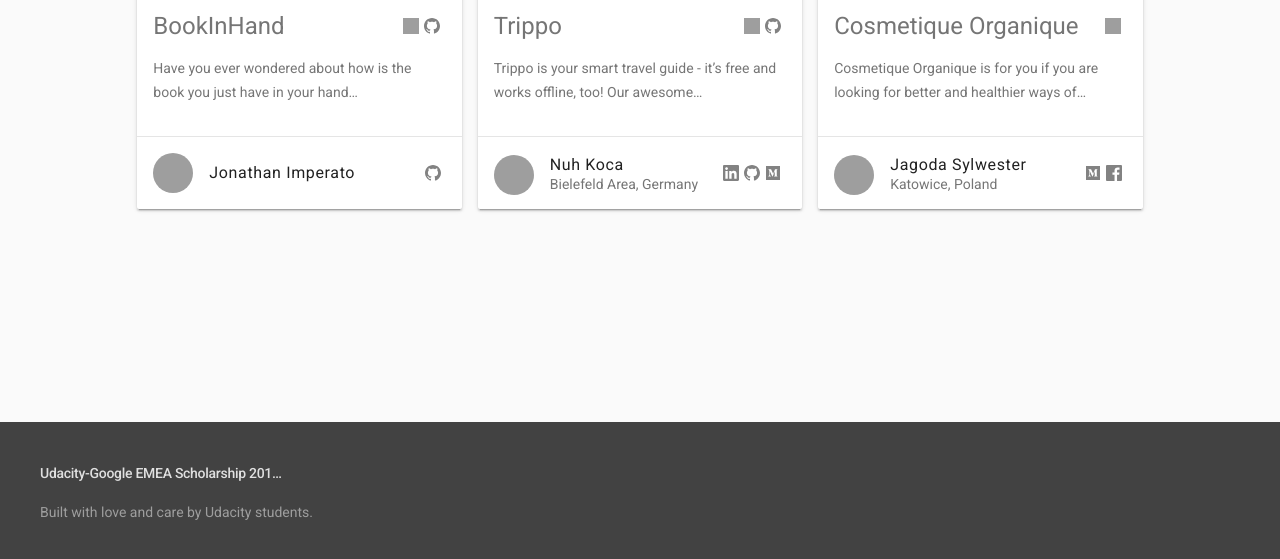
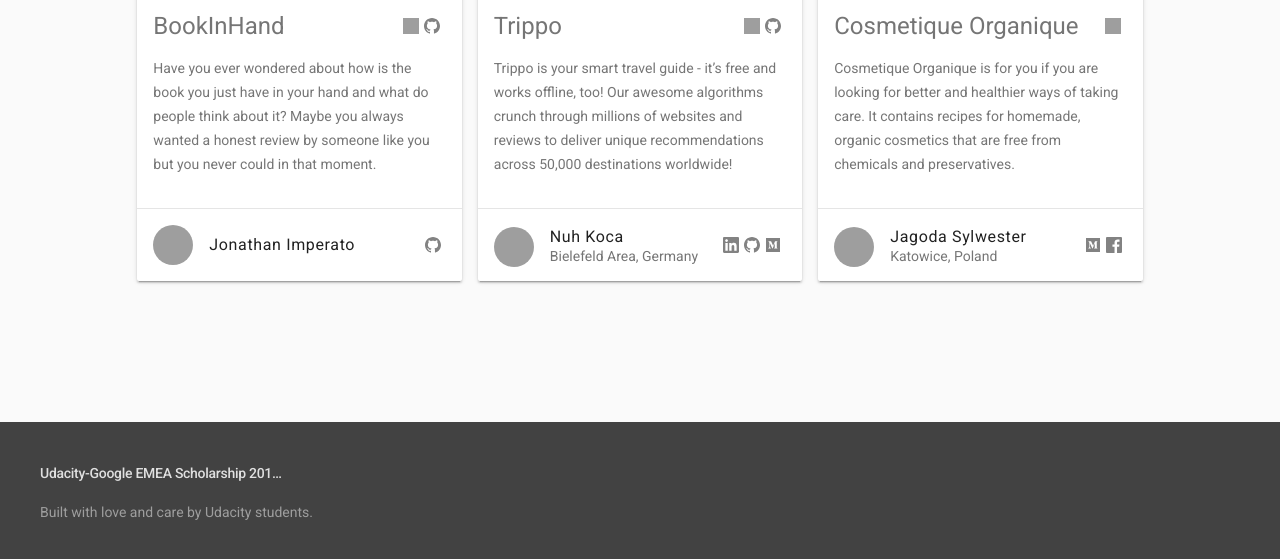
Before and after one commit to google-udacity-scholars18/google-udacity-scholars18.github.io, a Jekyll site: the page built from and.html, in a window 1280 px wide, cut to the strip 330-889 px from the top of the page. Built offline with Jekyll 4.4.1, drawn with Linux system fonts in a browser that asks for light colours; some of the changed lines change nothing that is shown; grey boxes are pictures that could not be loaded.

Commit message:
Stop truncating description

```diff
--- a/_data/and.yml
+++ b/_data/and.yml
@@ -42,14 +42,6 @@
     people think about it? Maybe you always wanted a honest review by someone like you but
     you never could in that moment.
 
-    There Book in Hand comes!
-
-    What can you do?
-
-    Simple: take a photo of the book you have in your hand, the title, the author, the ISBN code
-    or whatever you want. We will do the rest for you!
-
-    Check it out!
   author: Jonathan Imperato
   author_avatar: https://i.imgur.com/ka5sjM7.png
   author_links:
@@ -67,7 +59,7 @@
       icon: github
       url: https://github.com/nuhkoca/Trippo-The_Travel_Guide
   description: |
-    Trippo is your smart travel guide - it’s free and works offline, too! Our awesome algorithms crunch through millions of websites and reviews to deliver unique recommendations across 50,000 destinations worldwide! Personalize your trip by picking your favorite hotels, sights, activities and restaurants and book them seamlessly in our app! You can skim through tours, locations, POIs, city walks, articles and so on. This guide will save you from a serious headache!
+    Trippo is your smart travel guide - it’s free and works offline, too! Our awesome algorithms crunch through millions of websites and reviews to deliver unique recommendations across 50,000 destinations worldwide!
   author: Nuh Koca
   author_links:
     - title: LinkedIn
@@ -90,8 +82,6 @@
       url: https://play.google.com/store/apps/details?id=com.blogspot.android_czy_java.beautytips
   description: |
     Cosmetique Organique is for you if you are looking for better and healthier ways of taking care. It contains recipes for homemade, organic cosmetics that are free from chemicals and preservatives.
-    Each recipe is easy to follow and you can learn more about natural ingredients that are used. The ingredients of cosmetic are always natural, and the most popular are: coconut oil, Lavender essential oil, shea butter.
-    They show how to get the best out of what Mother Nature gave us. Do not hesitate and check the Beauty Tips for yourself!
   author: Jagoda Sylwester
   author_avatar: https://i.imgur.com/FqrWuEH.jpg
   author_location: Katowice, Poland
--- a/_includes/works-grid.html
+++ b/_includes/works-grid.html
@@ -16,7 +16,7 @@
 	  {% endfor %}
 	</ul>
       </div>
-      <p>{{ work.description | truncatewords: 15 | markdownify }}</p>
+      <p>{{ work.description | markdownify }}</p>
     </div>
     {% if work.author %}
     <div class="author mdl-list__item {% if work.author_location %}mdl-list__item--two-line{% endif %}">
```
